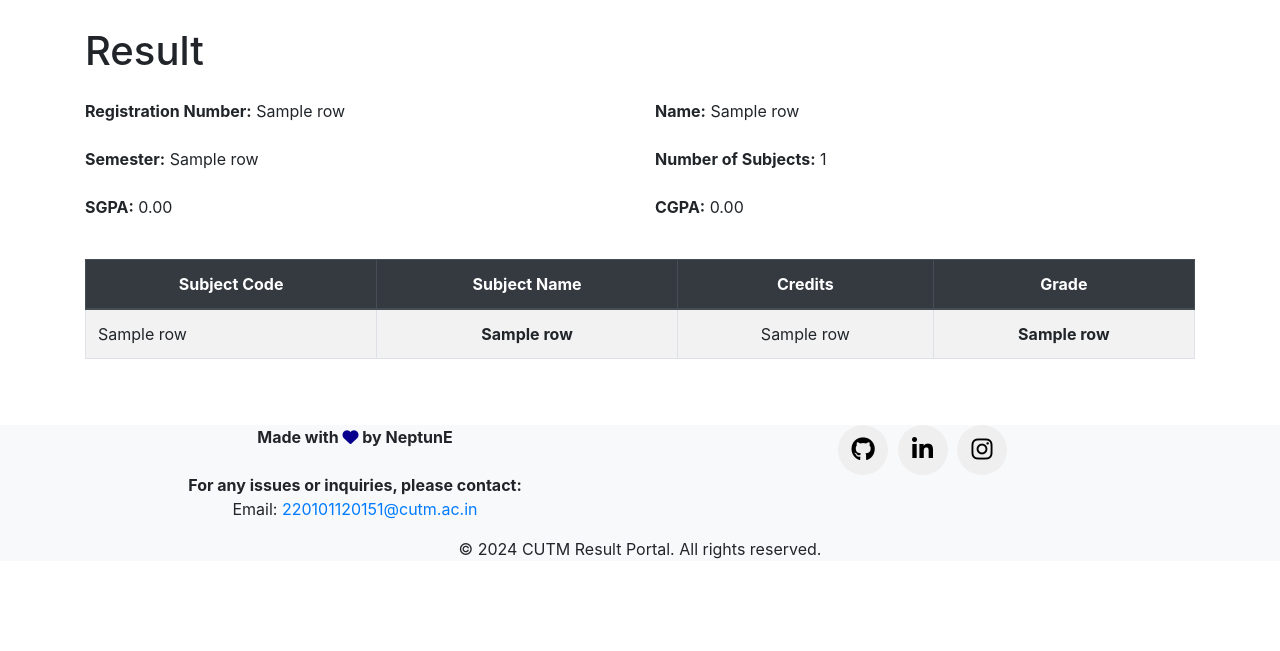
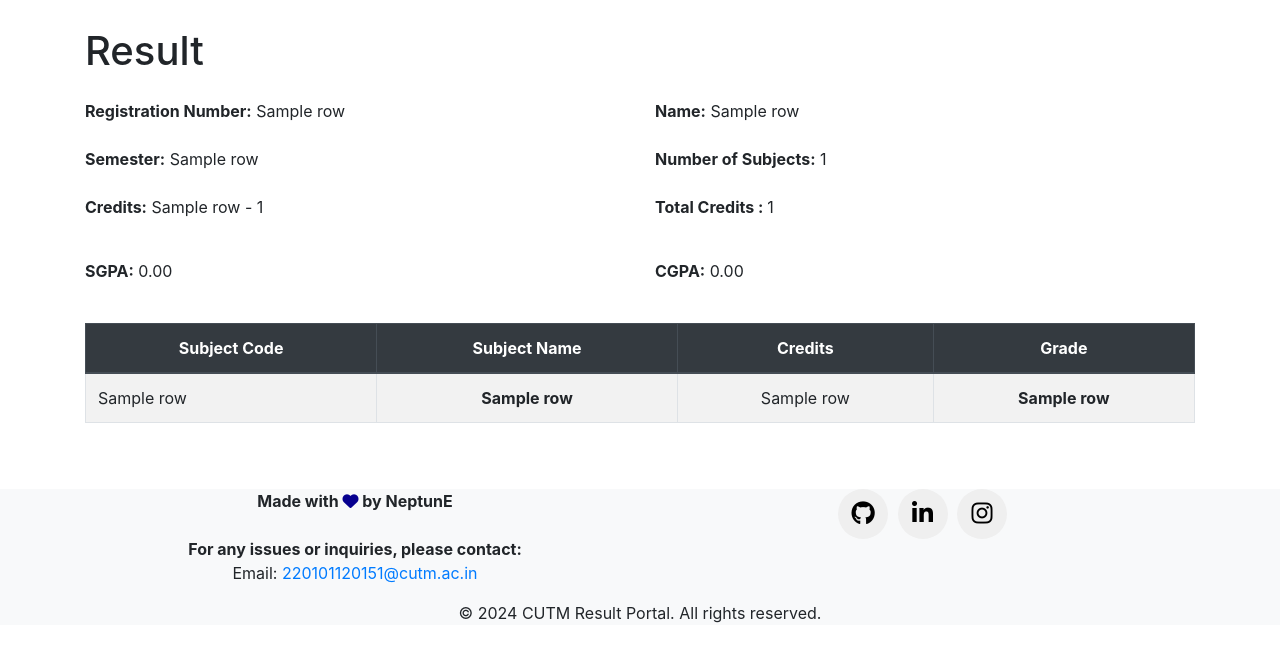
Before and after one commit to minnukota381/CUTM-Result-Portal, a Flask app: template templates/display.html in a window 1280 px wide. Shown: the part 149-800 px from the top of the page. Run offline with Flask 3, Linux system fonts and the light colour scheme; the template is opened without the code that fills it: most values are stand-ins (such as "Sample title", 1, 10 or a date in 2020); parts of the project's set-up code (start-up, migrations or seed data) failed here and were passed over; some libraries are stand-ins or nearby versions.

Commit message:
feat: :sparkles: added total credits feature!

```diff
--- a/app.py
+++ b/app.py
@@ -85,6 +85,70 @@ def calculate_cgpa(registration, name):
 
     return cgpa
 
+# @app.route('/', methods=['GET', 'POST'])
+# def home():
+#     try:
+#         conn = sqlite3.connect('database.db')
+#         cur = conn.cursor()
+
+#         if request.method == 'POST' and request.form.get('registration'):
+#             registration = request.form.get('registration')
+#             cur.execute("SELECT DISTINCT Sem FROM `CUTM` WHERE Reg_No = ?", (registration,))
+#         else:
+#             cur.execute("SELECT DISTINCT Sem FROM `CUTM`")
+
+#         semesters = [row[0] for row in cur.fetchall()]
+#         conn.close()
+
+#         result = None
+#         count = 0
+#         sgpa = None
+#         total_credits = None
+#         cgpa = None
+#         message = None
+
+#         if request.method == 'POST':
+#             name = request.form.get('name')
+#             registration = request.form.get('registration')
+#             semester = request.form.get('semester')
+
+#             conn = sqlite3.connect('database.db')
+#             cur = conn.cursor()
+
+#             cur.execute("SELECT * FROM `CUTM` WHERE (Reg_No = ? OR LOWER(Name) = LOWER(?)) AND Sem = ?", (registration, name, semester))
+#             result = cur.fetchall()
+#             count = len(result)
+
+#             if count == 0:
+#                 message = "No records found for the entered name or registration number."
+
+#             if result:
+#                 sgpa, total_credits = calculate_sgpa(result)
+
+#             cgpa = calculate_cgpa(registration, name)
+#             conn.close()
+
+#             current_time_utc = datetime.utcnow()
+#             current_time_ist = convert_to_ist(current_time_utc)
+
+#             client = MongoClient(MONGO_URI)
+#             db = client.get_database('cutm')
+#             collection = db.get_collection('userInput')
+
+#             data = {
+#                 'registration': registration,
+#                 'semester': semester,
+#                 'time': current_time_ist
+#             }
+
+#             collection.insert_one(data)
+
+#             return render_template('display.html', result=result, count=count, sgpa=sgpa, total_credits=total_credits, cgpa=cgpa, message=message, selected_semester=semester, semesters=semesters)
+
+#         return render_template('index.html', semesters=semesters)
+#     except Exception as e:
+#         return render_template('index.html', error=str(e))
+
 @app.route('/', methods=['GET', 'POST'])
 def home():
     try:
@@ -105,6 +169,7 @@ def home():
         sgpa = None
         total_credits = None
         cgpa = None
+        total_all_semester_credits = 0  # To store total credits from all semesters
         message = None
 
         if request.method == 'POST':
@@ -125,6 +190,11 @@ def home():
             if result:
                 sgpa, total_credits = calculate_sgpa(result)
 
+            # Calculate total credits across all semesters
+            cur.execute("SELECT Credits FROM `CUTM` WHERE Reg_No = ?", (registration,))
+            all_credits = cur.fetchall()
+            total_all_semester_credits = sum([sum([float(part) for part in row[0].split('+')]) for row in all_credits])
+
             cgpa = calculate_cgpa(registration, name)
             conn.close()
 
@@ -143,7 +213,7 @@ def home():
 
             collection.insert_one(data)
 
-            return render_template('display.html', result=result, count=count, sgpa=sgpa, total_credits=total_credits, cgpa=cgpa, message=message, selected_semester=semester, semesters=semesters)
+            return render_template('display.html', result=result, count=count, sgpa=sgpa, total_credits=total_credits, cgpa=cgpa, total_all_semester_credits=total_all_semester_credits, message=message, selected_semester=semester, semesters=semesters)
 
         return render_template('index.html', semesters=semesters)
     except Exception as e:
--- a/templates/display.html
+++ b/templates/display.html
@@ -68,6 +68,15 @@
             </div>
             <div class="col-md-6">
                 <strong>Number of Subjects:</strong> {{ count }}
+            </div>
+        </div>
+
+        <div class="row mb-4">
+            <div class="col-md-6">
+                <p><strong>Credits:</strong> {{ result[0][3] }} - {{ total_credits }}</p>
+            </div>
+            <div class="col-md-6">
+                <p><strong>Total Credits : </strong>{{ total_all_semester_credits }}</p>
             </div>
         </div>
 
```
